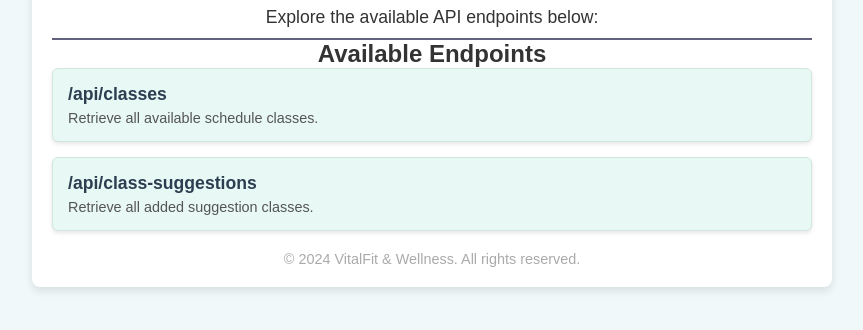
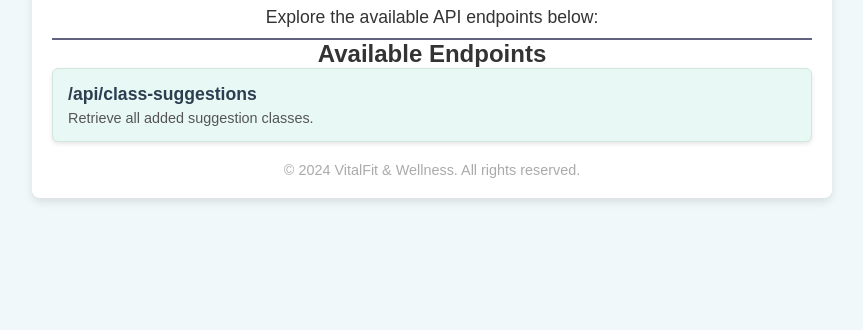
Before and after one commit to raswright/vitalfit-wellness-server, a website: page public/index.html in a window 1280 px wide. Shown: the part 70-400 px from the top of the page, without its empty margins (208-1071 px from the left). Drawn offline with Linux system fonts and the light colour scheme.

Commit message:
updated class

```diff
--- a/public/index.html
+++ b/public/index.html
@@ -14,10 +14,6 @@
             <h2>Available Endpoints</h2>
             <ul>
                 <li>
-                    <a href="/api/classes">/api/classes</a>
-                    <p>Retrieve all available schedule classes.</p>
-                </li>
-                <li>
                     <a href="/api/class-suggestions">/api/class-suggestions</a>
                     <p>Retrieve all added suggestion classes.</p>
                 </li>
```
Also changed, not shown: server.js (+9 -10 lines).
